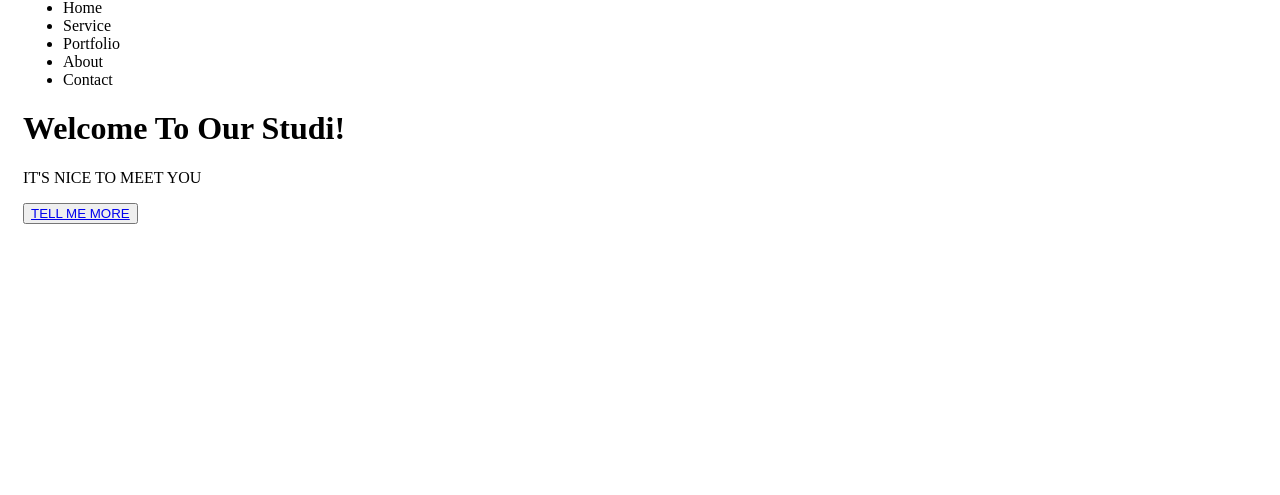
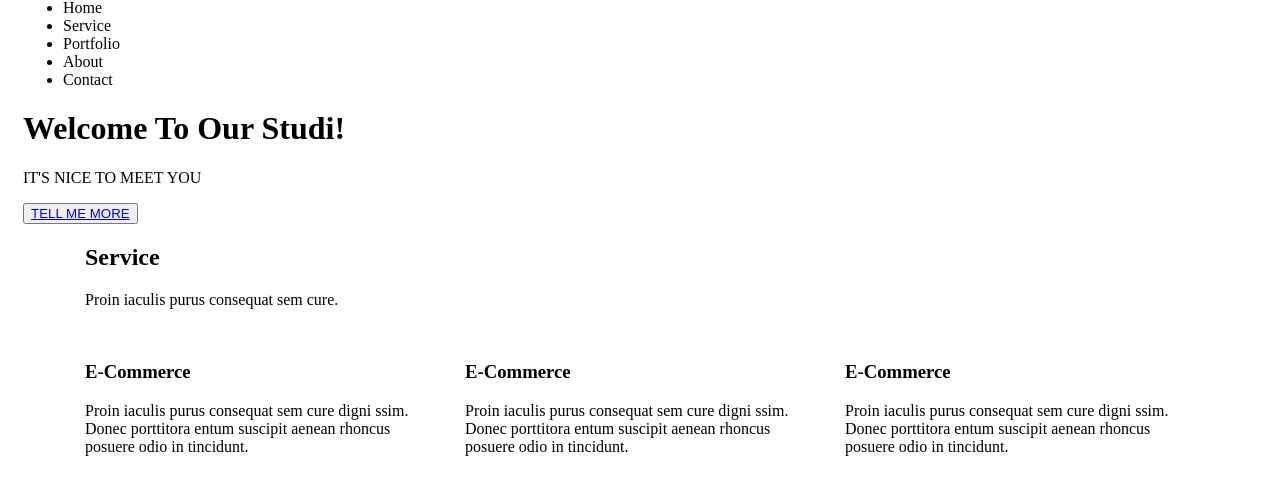
Before and after one commit to T81P/Avocode-project, a website: page index.html in a window 1280 px wide. Shown: the part 43-538 px from the top of the page. Drawn offline with Linux system fonts and the light colour scheme.

Commit message:
Add html code for section service

```diff
--- a/index.html
+++ b/index.html
@@ -31,6 +31,57 @@
 			</div>
 		</div>
 	</header>
+	<section class="service">
+		<div class="container">
+			<div class="row">
+				<div class="col-lg-12">
+					<h2>Service</h2>
+					<p>Proin iaculis purus consequat sem cure.</p>
+					<div class="row">
+						<div class="col-lg-4">
+							<div class="card">
+								<div class="card-image">
+									<img src="" alt="">
+								</div>
+								<div class="card-body">
+									<h3>E-Commerce</h3>
+									<p>Proin iaculis purus consequat sem cure
+									digni ssim. Donec porttitora entum suscipit
+									aenean rhoncus posuere odio in tincidunt.</p>
+								</div>
+							</div>
+						</div>
+						<div class="col-lg-4">
+							<div class="card">
+								<div class="card-image">
+									<img src="" alt="">
+								</div>
+								<div class="card-body">
+									<h3>E-Commerce</h3>
+									<p>Proin iaculis purus consequat sem cure
+									digni ssim. Donec porttitora entum suscipit
+									aenean rhoncus posuere odio in tincidunt.</p>
+								</div>
+							</div>
+						</div>
+						<div class="col-lg-4">
+							<div class="card">
+								<div class="card-image">
+									<img src="" alt="">
+								</div>
+								<div class="card-body">
+									<h3>E-Commerce</h3>
+									<p>Proin iaculis purus consequat sem cure
+									digni ssim. Donec porttitora entum suscipit
+									aenean rhoncus posuere odio in tincidunt.</p>
+								</div>
+							</div>
+						</div>
+					</div>
+				</div>
+			</div>
+		</div>
+	</section>
 
 
 </body>
```
